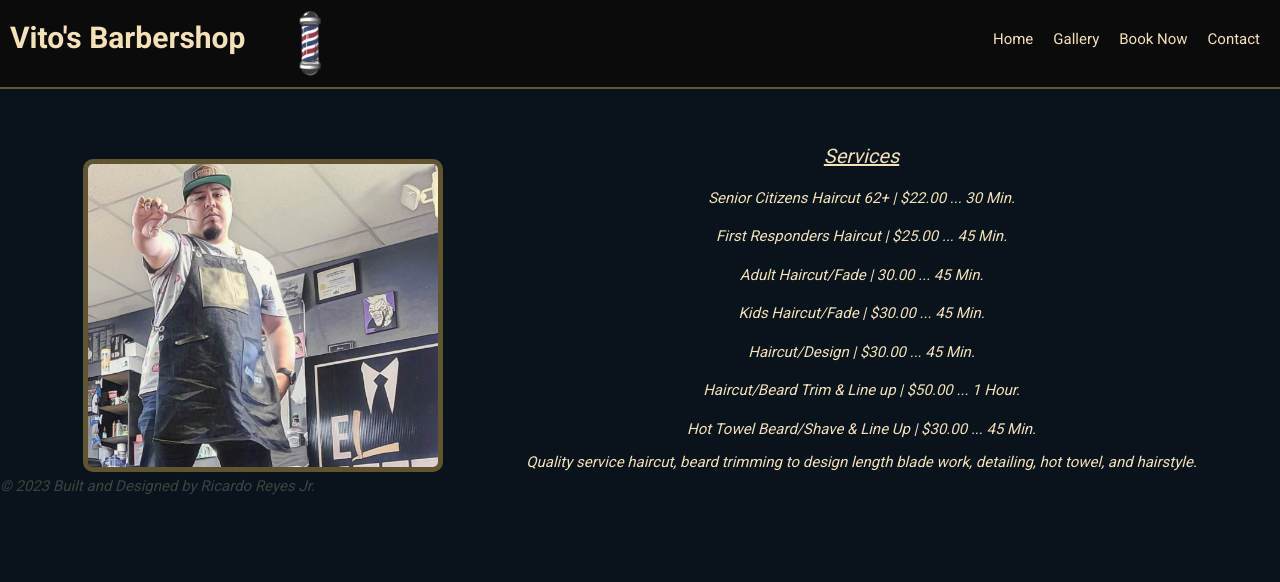
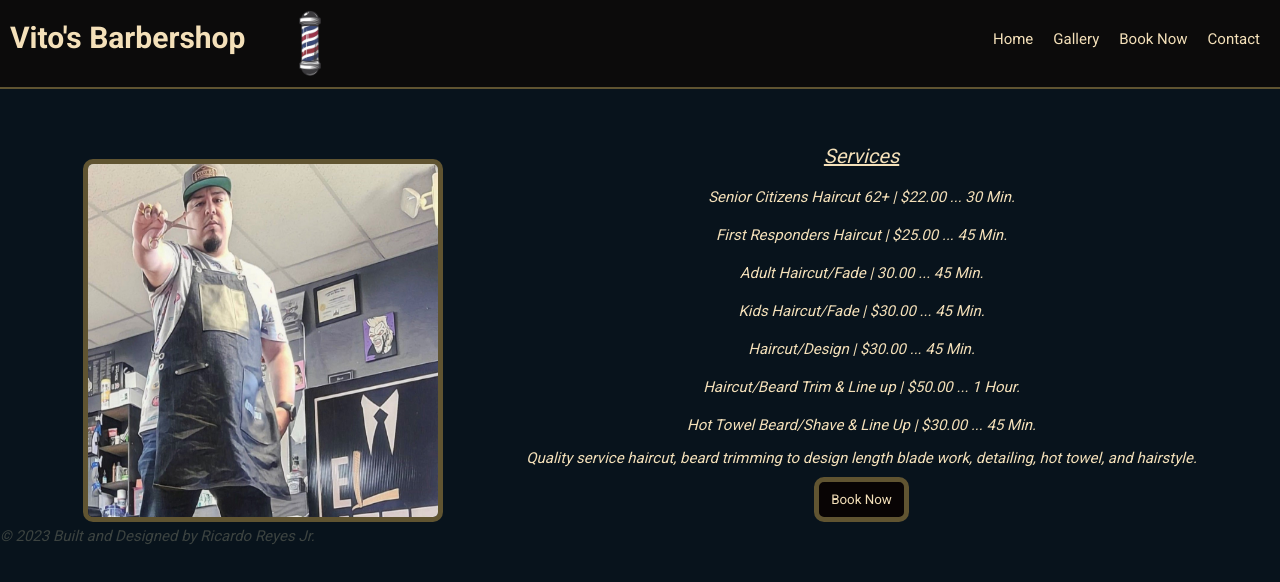
Before and after one commit to Ricardo-ReyesJr/vitos-barbershop-react, a React (Create React App) app: page / in a window 1280 px wide. Shown: the top 582 px of the page. Built offline with nearby package versions, Linux system fonts and the light colour scheme.

Commit message:
corrected the Book Now button

```diff
--- a/src/components/Header.js
+++ b/src/components/Header.js
@@ -13,7 +13,7 @@
                     <ul className="menuBarItem">
                         <li className="menuItems"><a className="menuLink" href="/">Home</a></li>
                         <li className="menuItems"><a className="menuLink" href="gallery">Gallery</a></li>
-                        <li className="menuItems"><a className="menuLink" href="https://vitos-barber-shop.square.site/" target="_blank">Book Now</a></li>
+                        <li className="menuItems"><a className="menuLink" href="https://squareup.com/appointments/book/lrq3d9374iqdsx/44P8ESKTVNVYE/start" target="_blank">Book Now</a></li>
                         <li className="menuItems"><a className="menuLink" href="contact">Contact</a></li>
                     </ul>
                 </nav>
--- a/src/pages/Home.js
+++ b/src/pages/Home.js
@@ -35,7 +35,8 @@
                     to design length blade work, detailing,
                     hot towel, and hairstyle.
                 </span>
-            </section>
+                <section className="buttonSection"><button className="bookButton"><a className="aTag" href="https://squareup.com/appointments/book/lrq3d9374iqdsx/44P8ESKTVNVYE/start" target="_blank">Book Now</a></button></section>
+                </section>
             </main>
         </>
     )
--- a/src/style.css
+++ b/src/style.css
@@ -91,6 +91,19 @@
 }
 span {
     font-style: italic;
+}
+.bookButton {
+    background: #080404;
+    border-radius: 10px;
+    border: 5px solid #605431;
+    color: #F4E0B9;
+    padding: 10px;
+    width: 95px;
+    cursor: pointer;
+}
+.aTag{
+    text-decoration: none;
+    color: #F4E0B9;
 }
 
 /* contact form */
```
